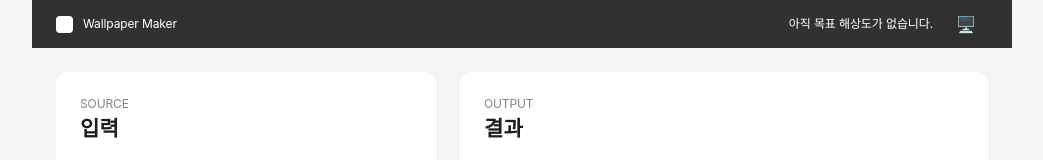
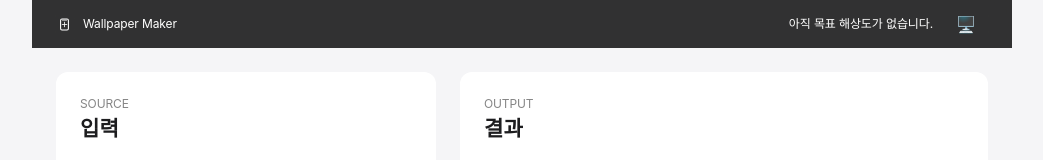
Before and after one commit to moseoridev/iphoneWallpaperMaker, a Svelte app: page / in a window 1280 px wide. Shown: the top 160 px of the page, without its empty margins (118-1161 px from the left). Built offline with nearby package versions, Linux system fonts and the light colour scheme.

Commit message:
fix(design): introduce pure white silhouette logo for dark nav compliance

```diff
--- a/src/App.svelte
+++ b/src/App.svelte
@@ -21,6 +21,7 @@
   import type { FillMode, ExportFormat, ProcessResult, TargetSize } from '$lib/wallpaper/types'
 
   const iconUrl = `${import.meta.env.BASE_URL}icon.svg`
+  const logoUrl = `${import.meta.env.BASE_URL}logo.svg`
 
   let sourceFile = $state<File | null>(null)
   let screenshotFile = $state<File | null>(null)
@@ -257,7 +258,7 @@
 <main class="layout-container">
   <header class="topbar">
     <div class="logo-group">
-      <img class="logo-icon" src={iconUrl} alt="Logo" />
+      <img class="logo-icon" src={logoUrl} alt="Logo" />
       <span class="text-micro" style="color: var(--nav-text);">Wallpaper Maker</span>
     </div>
     <div style="display: flex; align-items: center; gap: 11px;">
--- a/src/app.css
+++ b/src/app.css
@@ -577,7 +577,6 @@ input[type="color"].input-field::-moz-color-swatch {
   width: 17px;
   height: 48px;
   object-fit: contain;
-  filter: brightness(10);
 }
 
 /* --- Workspace Grid --- */
```
Also changed, not shown: public/logo.svg (added).
